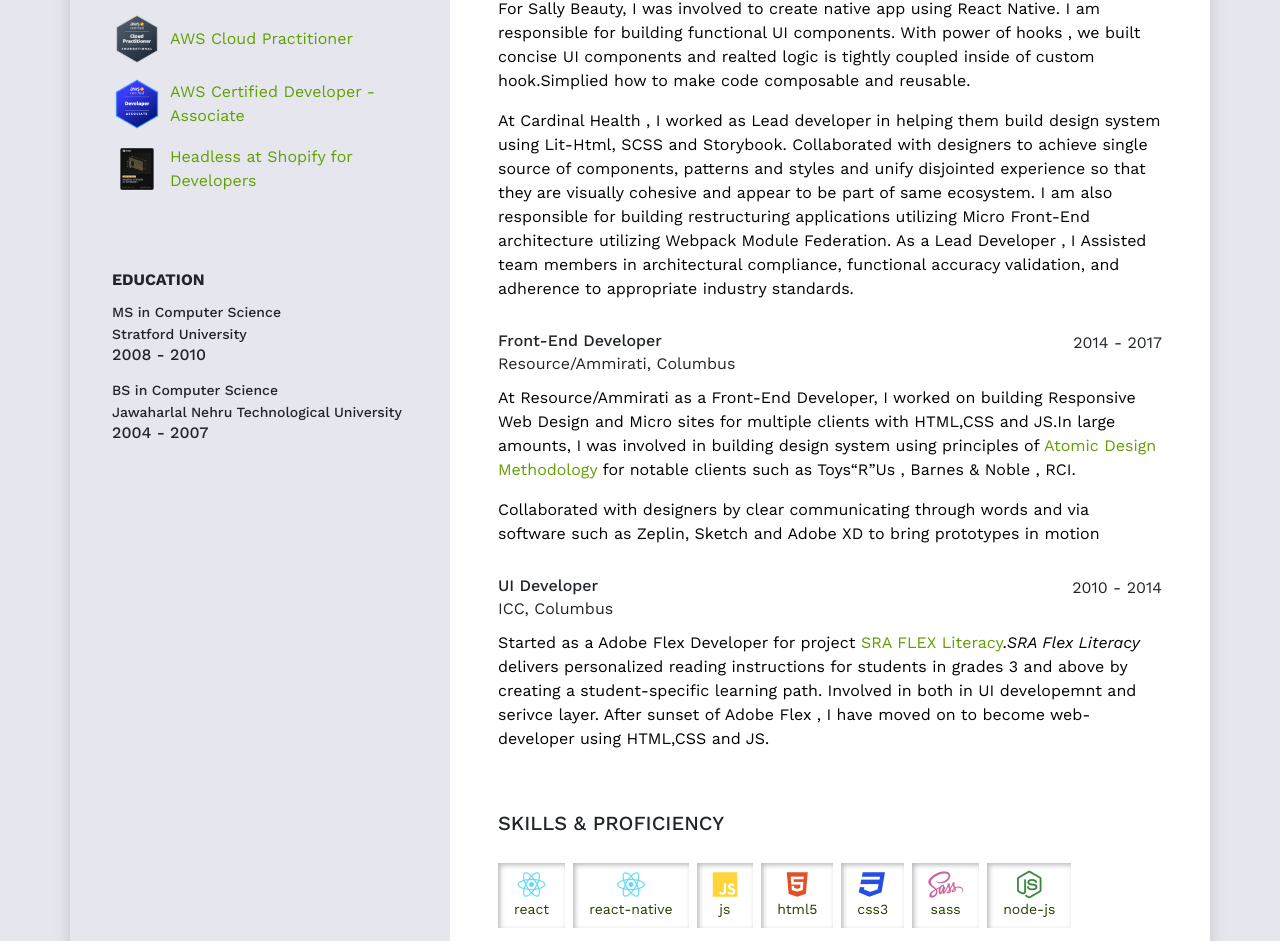
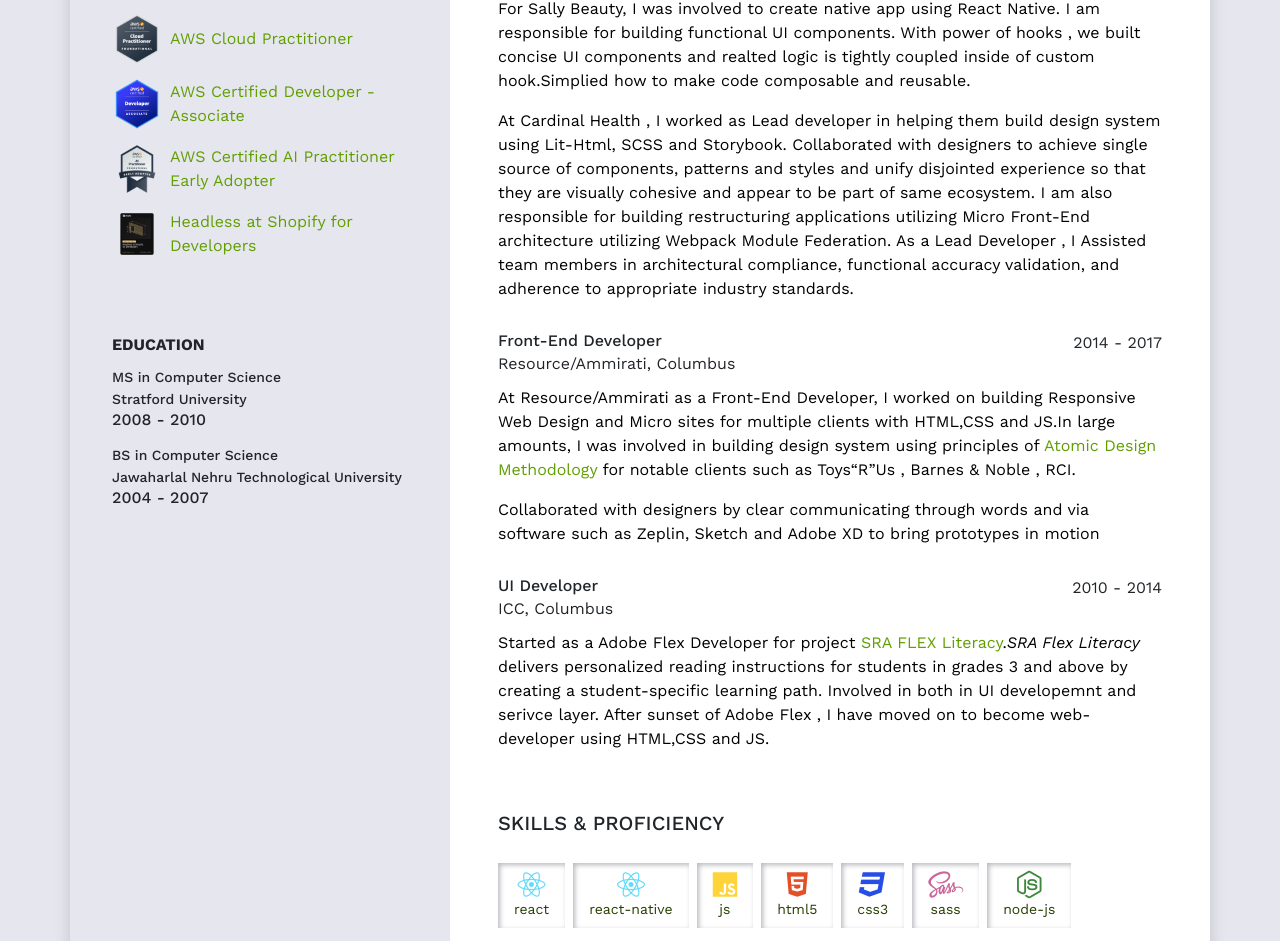
Before and after one commit to rkiran16/myportfolio, a React (Create React App) app: page /resume in a window 1280 px wide. Shown: the part 856-1797 px from the top of the page. Built offline with nearby package versions, Linux system fonts and the light colour scheme.

Commit message:
Update certifications

```diff
--- a/src/Resume/index.js
+++ b/src/Resume/index.js
@@ -3,6 +3,7 @@
 import AWSCloudCertificate from "./aws-cloud-certificate.png";
 import AWSDeveloperAssocaite from "./aws-developer-associate.png";
 import ShopifyCertificate from "./headless-at-shopify-for-developers-verified-skill-b.png";
+import AWSAICertificate from "./aws-certified-ai-practitioner-early-adopter.png";
 import Skills from '../components/Skills';
 import { SkillSet } from '../Home';
 
@@ -89,6 +90,16 @@
                     rel="noreferrer"
                   >
                     AWS Certified Developer - Associate
+                  </a>
+                </li>
+                <li className="d-flex align-items-center">
+                <img src={AWSAICertificate} alt=" AWS Certified AI Practitioner" width="50" className='img-fluid me-2'></img>
+                  <a
+                    href="https://www.credly.com/badges/9ff09a36-d459-4d4a-a64a-cf0fe0e8fd9b/public_url"
+                    target="_blank"
+                    rel="noreferrer"
+                  >
+                    AWS Certified AI Practitioner Early Adopter
                   </a>
                 </li>
                 <li className="d-flex align-items-center">
```
Also changed, not shown: src/Resume/aws-certified-ai-practitioner-early-adopter.png (added).
